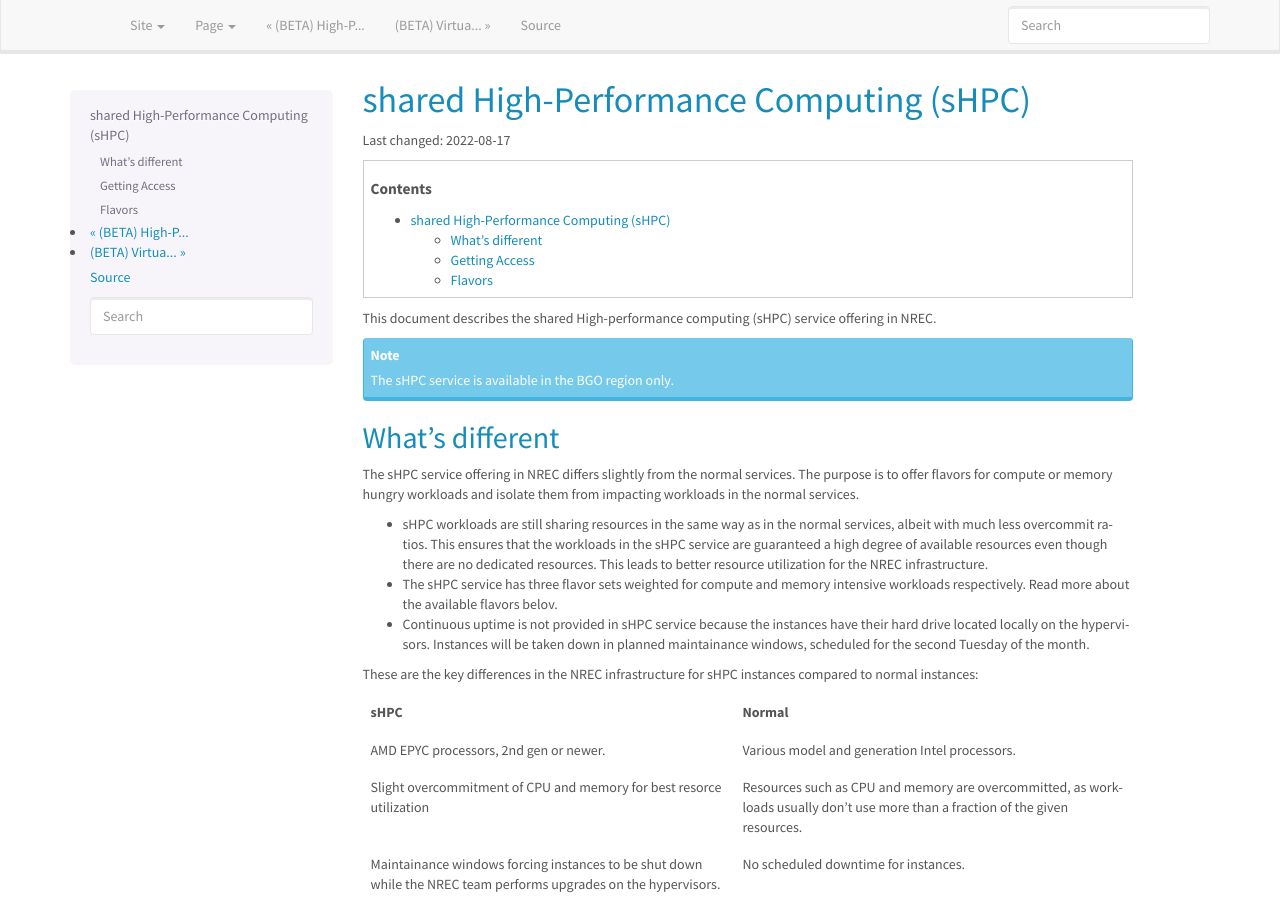
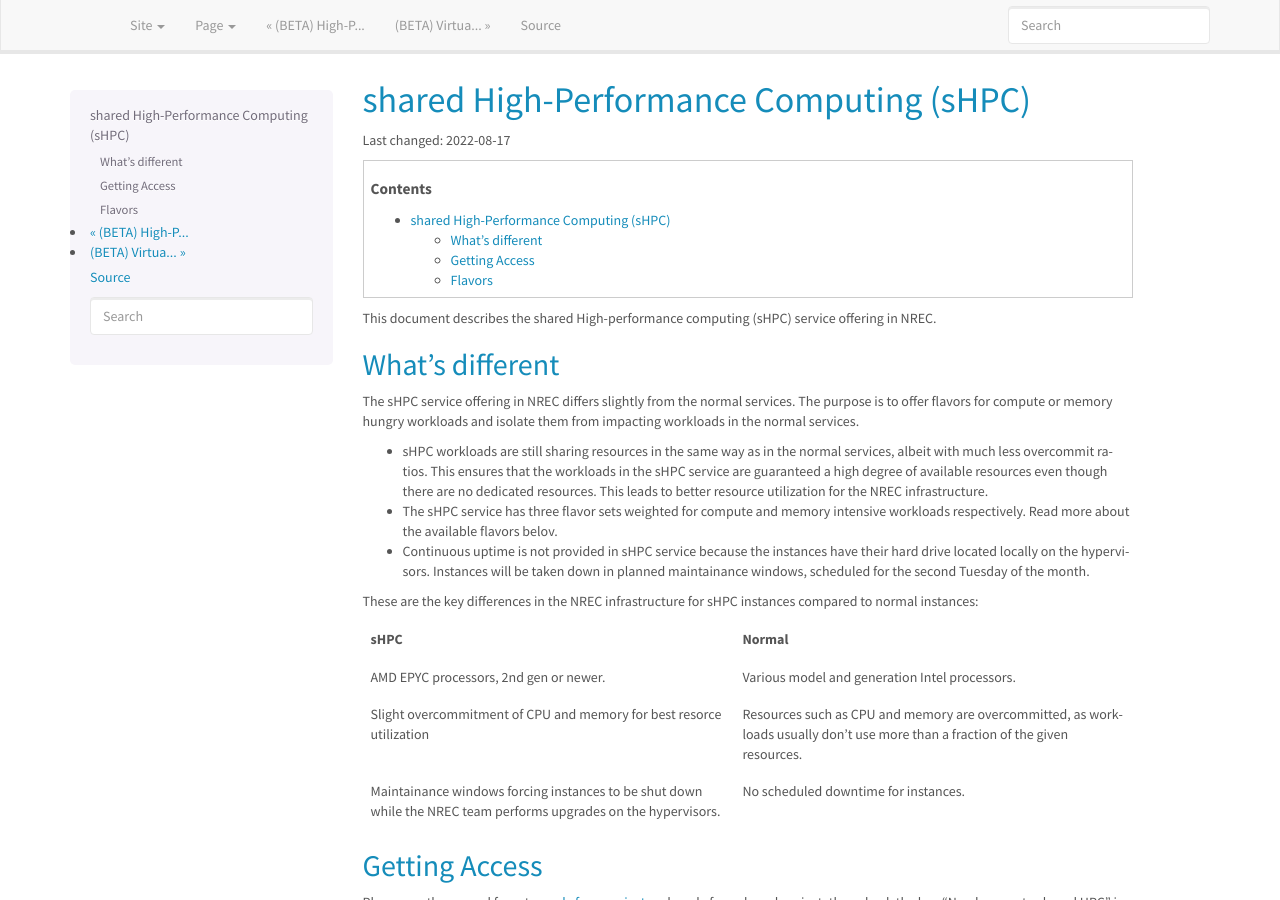
Before and after one commit to norcams/docs-enduser, a Sphinx documentation site: the page built from docs/shpc.rst, in a window 1280 px wide and 900 px high. Built offline with Sphinx 7.4.7, drawn with Linux system fonts in a browser that asks for light colours.

Commit message:
shpc osl

```diff
--- a/docs/shpc.rst
+++ b/docs/shpc.rst
@@ -12,9 +12,6 @@ Last changed: |date|
 
 This document describes the shared High-performance computing (sHPC)
 service offering in NREC.
-
-.. NOTE::
-   The sHPC service is available in the BGO region only.
 
 
 What's different
```
